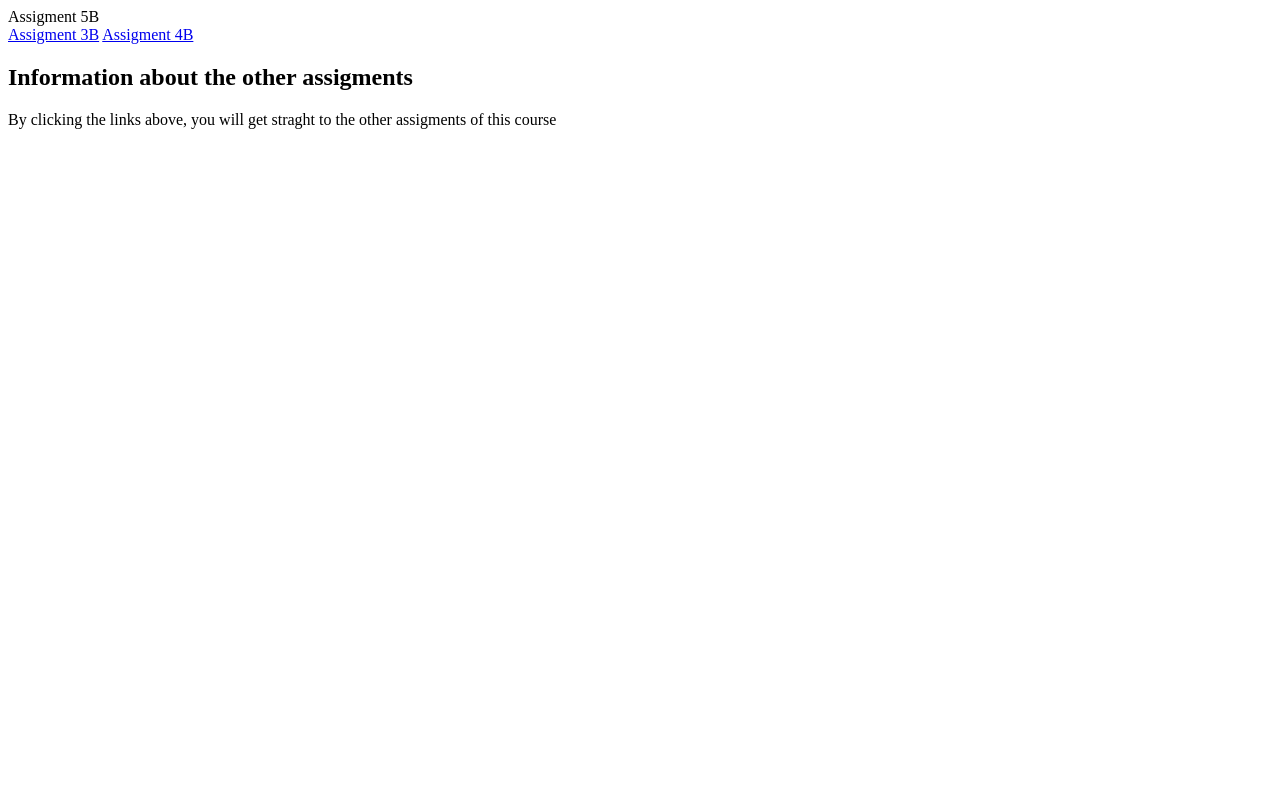
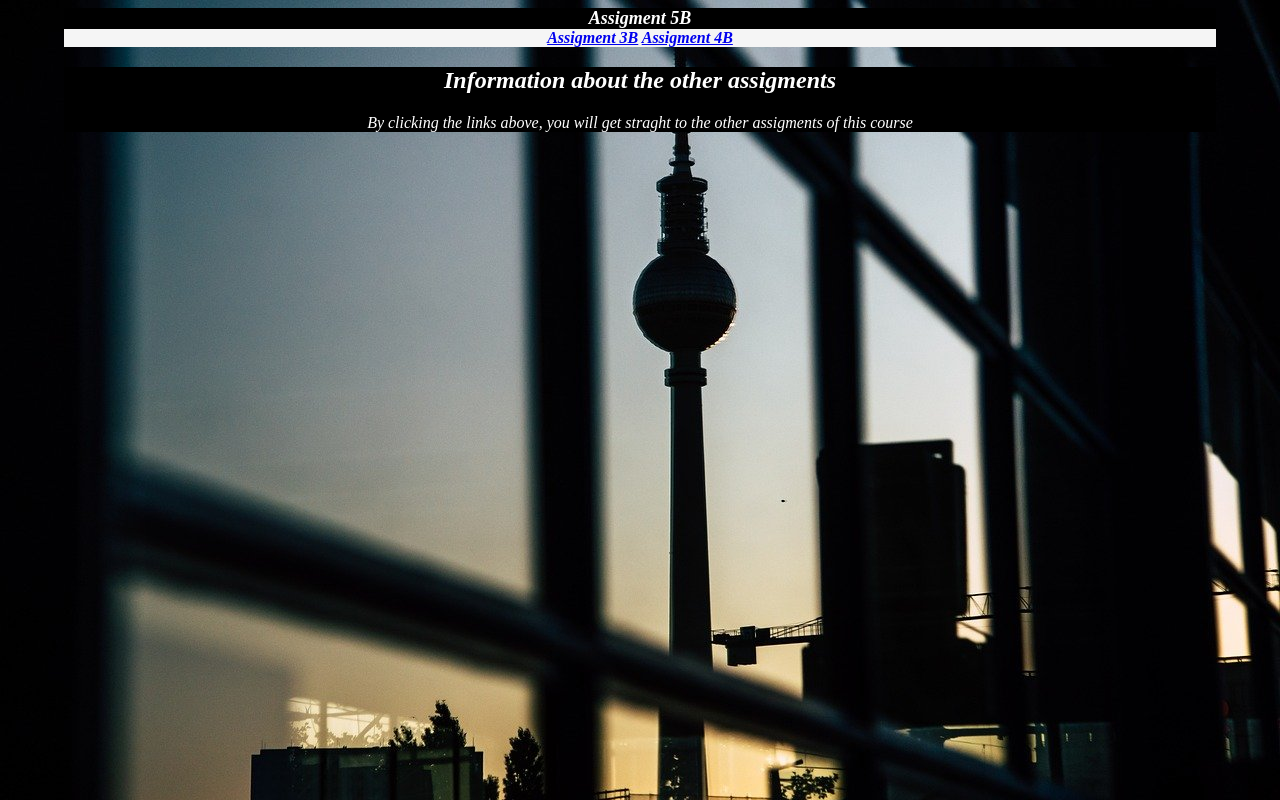
Before and after one commit to niklaskarlstedt/EKA_OT, a plain HTML site: page Assigments3&4&5B/Assigment5B.html in a window 1280 px wide. Drawn offline with Linux system fonts and the light colour scheme.

Commit message:
Update Assigment5B.html

```diff
--- a/Assigments3&4&5B/Assigment5B.html
+++ b/Assigments3&4&5B/Assigment5B.html
@@ -3,7 +3,7 @@
 <head>
     <meta charset="UTF-8">
     <meta name="viewport" content="width=device-width, initial-scale=1.0">
-    <link rel="stylesheet" href="stylex.css">
+    <link rel="stylesheet" href="5B.css">
     <title>Assigment 5B</title>
 </head>
 <body>
```
